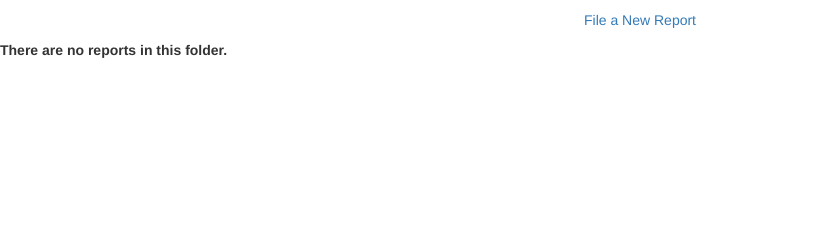
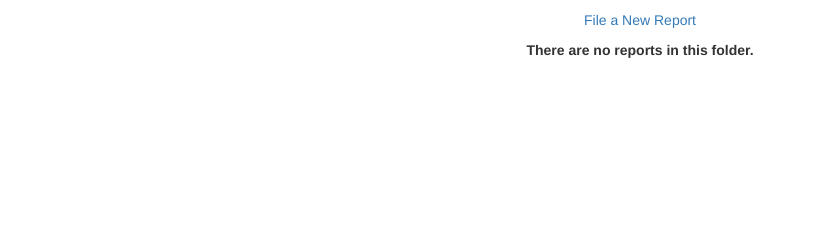
Before and after one commit to cephalopodMD/SecureWitness, a Django app: template templates/app/folder.html in a window 1280 px wide. Shown: the part 112-352 px from the top of the page, without its empty margins (0-816 px from the left). Run offline with Django 3.2, Linux system fonts and the light colour scheme; the template is opened without the code that fills it, so the values that code supplies are empty; some libraries are stand-ins or nearby versions.

Commit message:
Made some tweaks to the html alignment

```diff
--- a/templates/app/files.html
+++ b/templates/app/files.html
@@ -58,7 +58,7 @@
     </div>
 </nav>
 <body>
-<h1 style="text-align: center">Attach a File</h1>
+<h1>Attach a File</h1>
 
 <form id="file_form" method="post" action="/app/report/{{ report.id }}/files/" enctype="multipart/form-data"/>
 {% csrf_token %}
--- a/templates/app/folder.html
+++ b/templates/app/folder.html
@@ -91,7 +91,7 @@
         </div> </br>
     {% endfor %}
 {% else %}
-    <p><strong>There are no reports in this folder.</strong></p>
+    <p style="text-align: center"><strong>There are no reports in this folder.</strong></p>
 {% endif %}
 
 </body>
--- a/templates/app/report.html
+++ b/templates/app/report.html
@@ -108,8 +108,9 @@
 <input type="submit" value="Add"/>
 
 {% if comments %}
+    </br>
     {% for comment in comments %}
-        <p><strong>{{ comment.user.name }} said:</strong>{{ comment.text }}</p>
+        <p><strong>{{ comment.user.name }} said: </strong>{{ comment.text }}</p>
     {% endfor %}
 {% endif %}
 </form>
```
